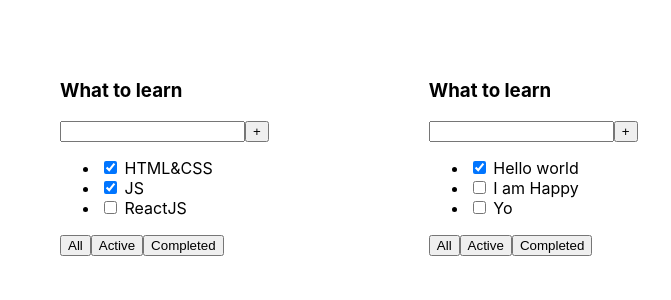
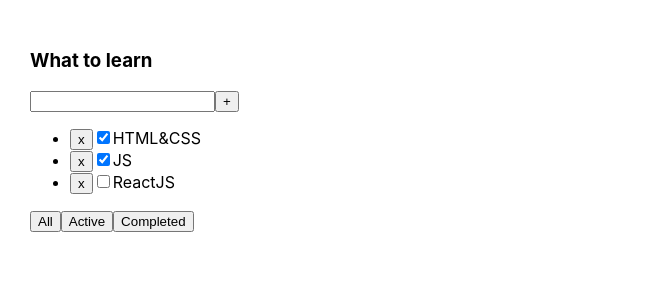
Before and after one commit to fedorgerasimov/Todolist, a React (Create React App) app: page / in a window 1280 px wide. Shown: the top 300 px of the page, without its empty margins (0-671 px from the left). Built offline with nearby package versions, Linux system fonts and the light colour scheme.

Commit message:
Добавил useState и функцию фильтр

```diff
--- a/src/App.tsx
+++ b/src/App.tsx
@@ -1,27 +1,27 @@
-import React from 'react';
+import React, {useState} from 'react';
 import './App.css';
-import {TodoList} from "./Todolist";
+import {Todolist} from './Todolist';
 
 function App() {
-    const tasks1 = [
+
+    const [tasks1, setTasks1] = useState( [
         { id: 1, title: "HTML&CSS", isDone: true },
         { id: 2, title: "JS", isDone: true },
         { id: 3, title: "ReactJS", isDone: false }
-    ]
-    const tasks2 = [
-        { id: 1, title: "Hello world", isDone: true },
-        { id: 2, title: "I am Happy", isDone: false },
-        { id: 3, title: "Yo", isDone: false }
-    ]
+    ])
+    const removedTask = (id:number) => {
+        let filtered = tasks1.filter(el=>el.id !== id)
+        setTasks1(filtered)
+    }
 
     return (
         <div className="App">
-
-            <TodoList title="What to learn" tasks={tasks1}/>
-            <TodoList title="What to learn"tasks={tasks2}/>
-
+            <Todolist title="What to learn"
+                      tasks={tasks1}
+                      removedTask = {removedTask}
+            />
         </div>
-    )
+    );
 }
 
 export default App;
--- a/src/Todolist.tsx
+++ b/src/Todolist.tsx
@@ -1,35 +1,34 @@
-import React from "react";
+import React from 'react';
 
-type TasksPropsType = {
-    id: number,
-    title: string,
+type TaskType = {
+    id: number
+    title: string
     isDone: boolean
 }
 
-type TodolistPropsType = {
-    title: string,
-    tasks: Array<TasksPropsType>
+type PropsType = {
+    title: string
+    tasks: Array<TaskType>
+    removedTask: (id:number)=> void
 }
 
-export const TodoList = (props: TodolistPropsType) => {
-    return (
-        <div className="App">
-            <div>
+export function Todolist(props: PropsType) {
+    return <div>
         <h3>{props.title}</h3>
         <div>
             <input/>
             <button>+</button>
         </div>
         <ul>
-                    {props.tasks.map((el) => {
-                        debugger
+            {props.tasks.map((el, index) => {
                 return (
-                            <li><input type="checkbox" checked={el.isDone}/> <span>{el.title}</span></li>
+                    <li key={el.id}>
+                        <button onClick={ ()=> props.removedTask(el.id)}>x</button>
+                        <input type="checkbox" checked={el.isDone}/>
+                        <span>{el.title}</span>
+                    </li>
                 )
             })}
-                    {/* <li><input type="checkbox" checked={props.task[0].isDone}/> <span>{props.task[0].title}</span></li>
-                        <li><input type="checkbox" checked={props.task[1].isDone}/> <span>{props.task[1].title}</span></li>
-                        <li><input type="checkbox" checked={props.task[2].isDone}/> <span>{props.task[2].title}</span></li>*/}
         </ul>
         <div>
             <button>All</button>
@@ -37,13 +36,4 @@ export const TodoList = (props: TodolistPropsType) => {
             <button>Completed</button>
         </div>
     </div>
-        </div>
-    );
 }
-
-/*
-Array.map((el) => {
-    return (
-        el
-    )
-})*/
--- a/src/index.tsx
+++ b/src/index.tsx
@@ -2,7 +2,11 @@ import React from 'react';
 import ReactDOM from 'react-dom';
 import './index.css';
 import App from './App';
+import * as serviceWorker from './serviceWorker';
 
-ReactDOM.render( <App />,
-  document.getElementById('root')
-);
+ReactDOM.render(<App />,  document.getElementById('root'));
+
+// If you want your app to work offline and load faster, you can change
+// unregister() to register() below. Note this comes with some pitfalls.
+// Learn more about service workers: https://bit.ly/CRA-PWA
+serviceWorker.unregister();
```
Also changed, not shown: src/reportWebVitals.ts (deleted, +0 -15 lines), src/setupTests.ts (+1 -1 lines), src/logo.svg, 1 other file (tests, documents, lock files or other folders). Lines whose indentation alone changed are shown as unchanged.
